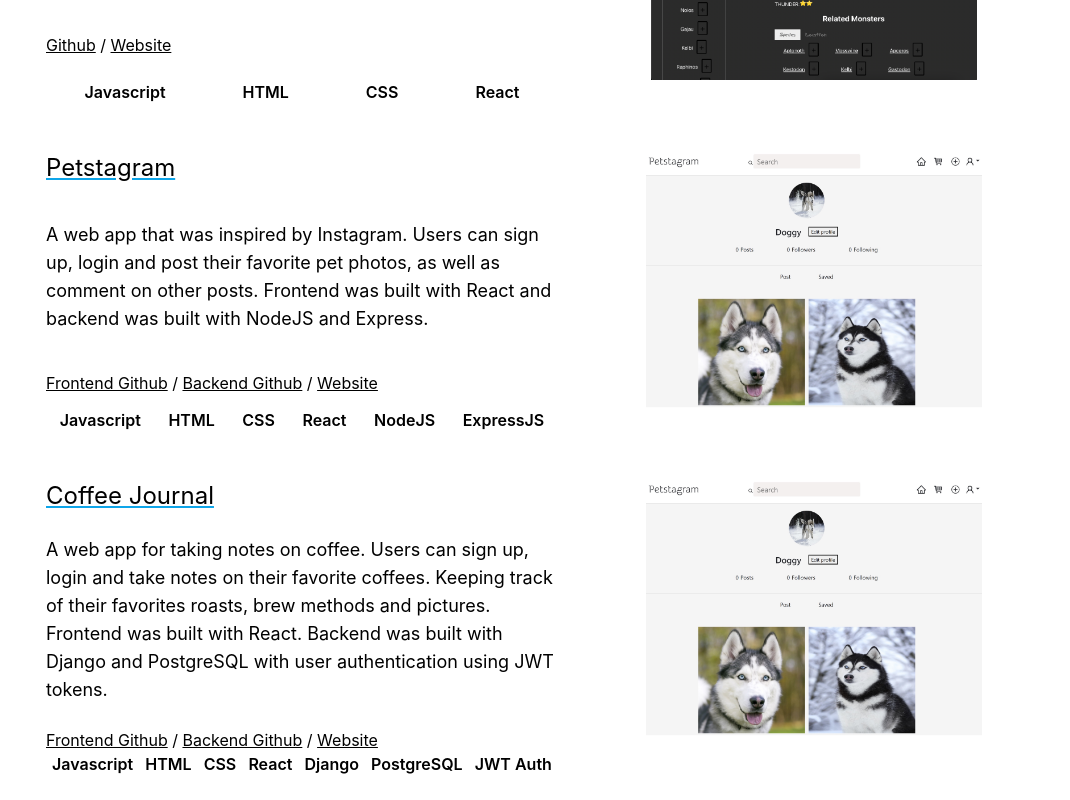
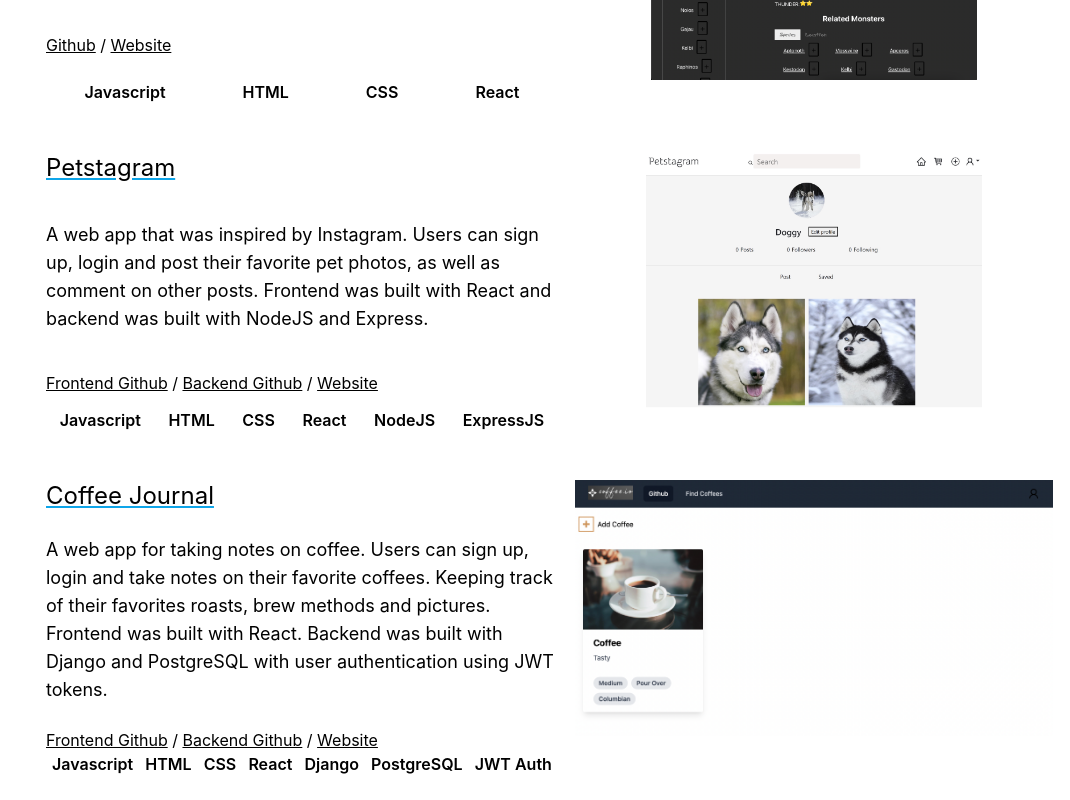
Before and after one commit to cjeong1021/cjeong.github.io, a React (Create React App) app: page /portfolio/software in a window 1280 px wide. Shown: the part 528-1328 px from the top of the page, without its empty margins (210-1280 px from the left). Built offline with nearby package versions, Linux system fonts and the light colour scheme.

Commit message:
update coffeejournal image

```diff
--- a/src/components/Software/Software.js
+++ b/src/components/Software/Software.js
@@ -195,7 +195,7 @@ export default function Software() {
           </ul>
         </div>
         <div className='hidden md:block col-start-2 row-start-1 row-span-3 justify-self-center'>
-          <img src={require('../../images/petstagram.jpeg')} className='h-64' />
+          <img src={require('../../images/coffeejournal.png')} className='h-64' />
         </div>
       </div>
     </div>
```
